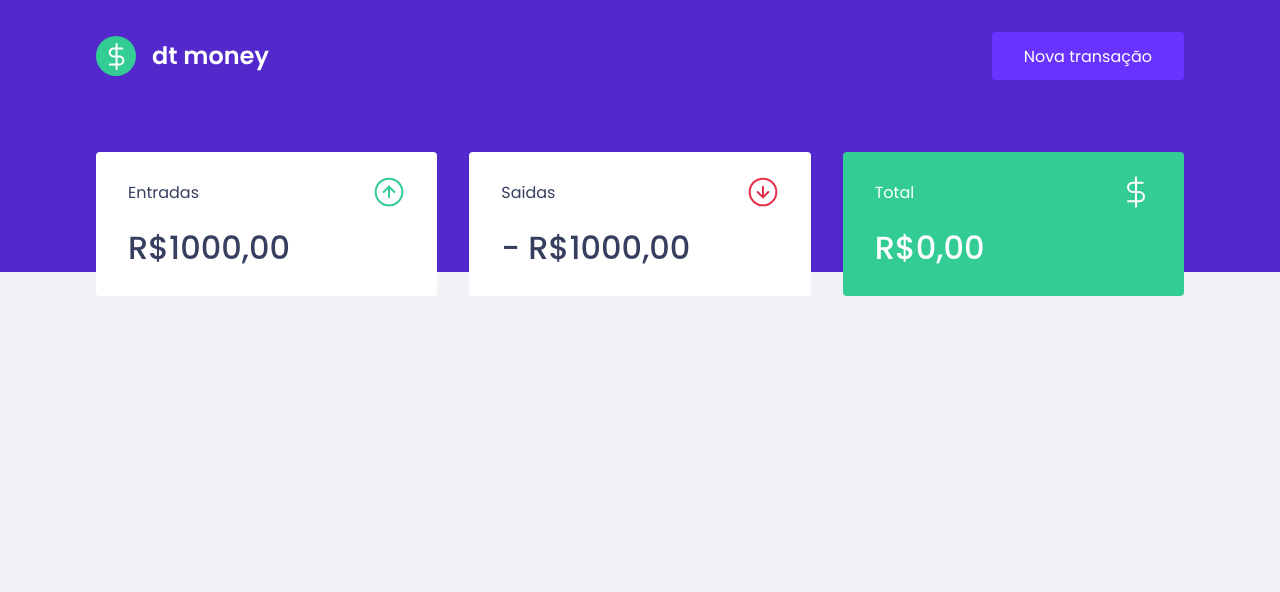
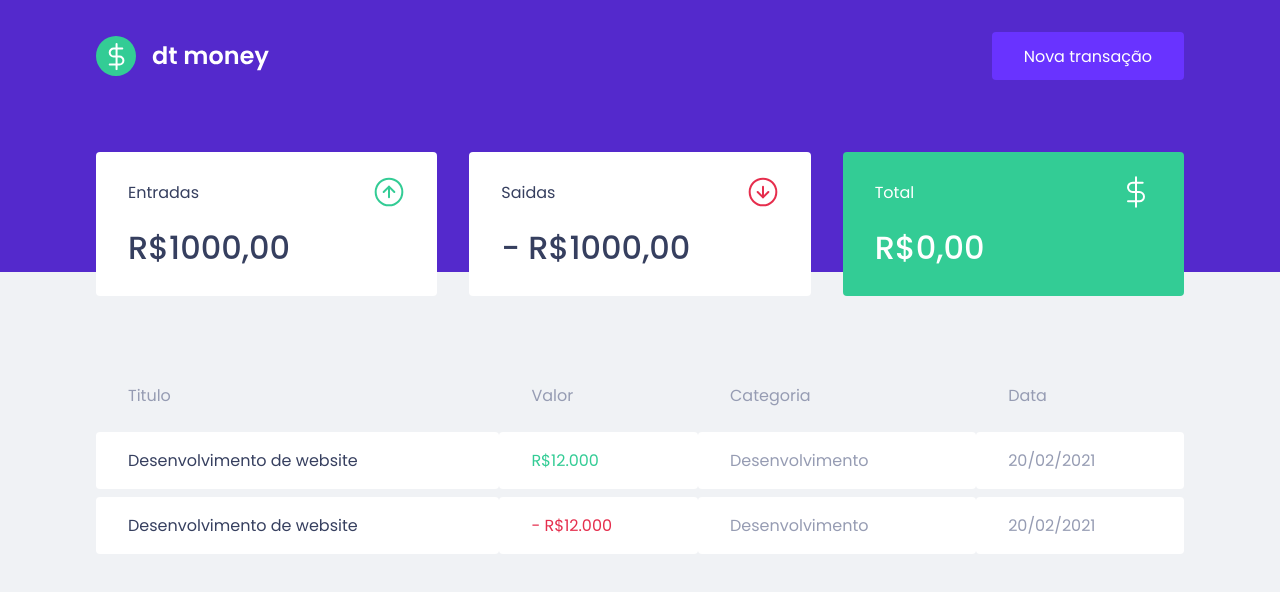
Before and after one commit to kaiquecaires/dt-money, a React (Create React App) app: page / in a window 1280 px wide. Shown: the top 592 px of the page. Built offline with nearby package versions, Linux system fonts and the light colour scheme.

Commit message:
feat: create Transactions Table

```diff
--- a/src/components/Dashboard/index.tsx
+++ b/src/components/Dashboard/index.tsx
@@ -1,10 +1,12 @@
 import { Summary } from '../Summary';
+import { TransactionsTable } from '../TransactionsTable';
 import { Container } from './styles';
 
 export function Dashboard() {
   return (
     <Container>
       <Summary />
+      <TransactionsTable />
     </Container>
   );
 }
--- /dev/null
+++ b/src/components/TransactionsTable/index.tsx
@@ -0,0 +1,32 @@
+import { Container } from './styles'
+
+export function TransactionsTable() {
+  return (
+    <Container>
+      <table>
+        <thead>
+          <tr>
+            <th>Titulo</th>
+            <th>Valor</th>
+            <th>Categoria</th>
+            <th>Data</th>
+          </tr>
+        </thead>
+        <tbody>
+          <tr>
+            <td>Desenvolvimento de website</td>
+            <td className="deposit">R$12.000</td>
+            <td>Desenvolvimento</td>
+            <td>20/02/2021</td>
+          </tr>
+          <tr>
+            <td>Desenvolvimento de website</td>
+            <td className="withdraw">- R$12.000</td>
+            <td>Desenvolvimento</td>
+            <td>20/02/2021</td>
+          </tr>
+        </tbody>
+      </table>
+    </Container>
+  );
+}
--- /dev/null
+++ b/src/components/TransactionsTable/styles.ts
@@ -0,0 +1,38 @@
+import styled from 'styled-components'
+
+export const Container = styled.div`
+  margin-top: 4rem;
+
+  table {
+    width: 100%;
+    border-spacing: 0 0.5rem;
+  }
+
+  th {
+    color: var(--text-body);
+    font-weight: 400;
+    padding: 1rem 2rem;
+    text-align: left;
+    line-height: 1.5rem;
+  }
+
+  td {
+    padding: 1rem 2rem;
+    border: 0;
+    background: var(--shape);
+    color: var(--text-body);
+    border-radius: 0.25rem;
+
+    &:first-child {
+      color: var(--text-title);
+    }
+
+    &.deposit {
+      color: var(--green);
+    }
+
+    &.withdraw {
+      color: var(--red);
+    }
+  }
+`;
```
